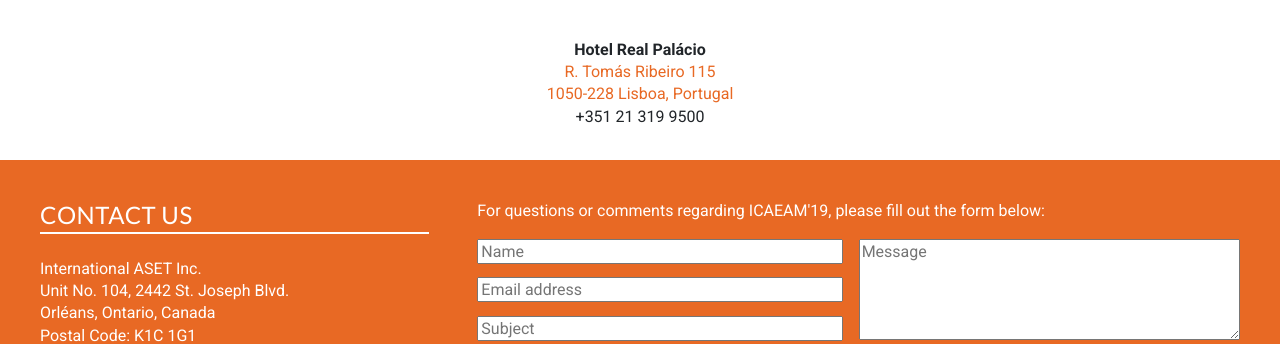
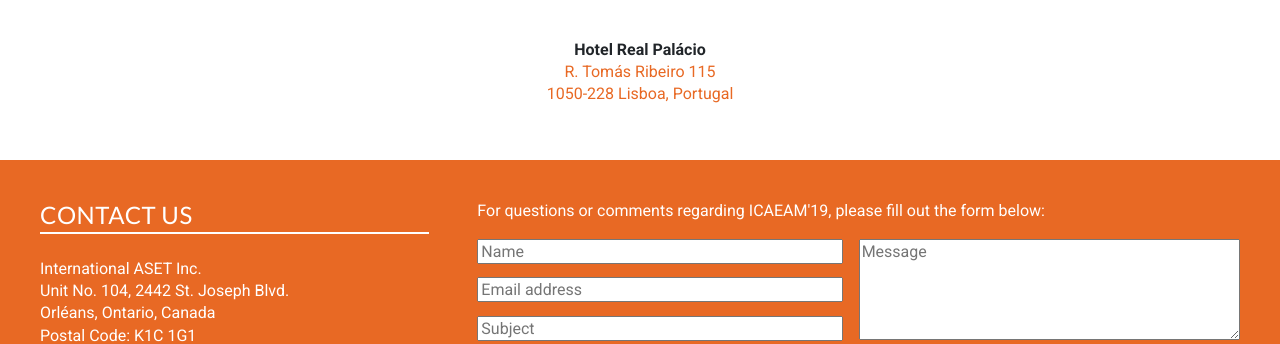
Before and after one commit to intaset/icaeam, a Jekyll site: the page built from venue.html, in a window 1280 px wide and 900 px high, scrolled down 995 px. Shown: the part 335-679 px from the top of the window. Built offline with Jekyll 4.4.1, drawn with Linux system fonts in a browser that asks for light colours; nearby versions of some CDN libraries; Markdown is read by kramdown in place of the engine named in the settings; comment, search, counter and statistics services are not loaded.

Commit message:
removed hotel phone number from venue & accommodation

```diff
--- a/accommodation.html
+++ b/accommodation.html
@@ -11,7 +11,7 @@ keyword: heat transfer conference, cfd conference, fluid flow conference,  energ
 
               <p class="body"><strong>We are pleased to announce that the International Conference on Advances in Engineering and Applied Mathematics (ICAEAM'19) will be held at the Hotel Real Palácio.</strong> More importantly, we have collaborated with the hotel to offer our customers a reduced rate on the accommodations! This discounted rate is only valid until May 12, 2019.</p>
 
-              <a href="../RealPalacioLisbonBookingForm.pdf" target="_blank"><i class="fas fa-hotel fa-2x sr-icons"></i> Discounted Rate Booking Form</a>
+              <a href="../RealPalacioLisbonBookingForm.pdf" class="body-link" target="_blank"><i class="fas fa-hotel fa-2x sr-icons"></i> Discounted Rate Booking Form</a>
 
               <center><a href="http://www.realpalacio.realhotelsgroup.com" target="_blank" class="body-link"><img src="../img/realpalacio_logo.png" class="flex-sponsor"></a></center>
               <br>
@@ -20,7 +20,6 @@ keyword: heat transfer conference, cfd conference, fluid flow conference,  energ
               <strong>Hotel Real Palácio</strong><br>
               <a target="_blank" href="https://goo.gl/maps/2nzrHVxWGGs" class="body-link">R. Tomás Ribeiro 115 <br>
               1050-228 Lisboa, Portugal </a><br>
-              +351 21 319 9500
                <br>
               </p>
               </center>
--- a/venue.html
+++ b/venue.html
@@ -9,7 +9,7 @@ keyword: heat transfer conference, cfd conference, fluid flow conference,  energ
   <div class="unit-spacer content">
   <p class="body"><strong>We are pleased to announce that the International Conference on Advances in Engineering and Applied Mathematics (ICAEAM'19) will be held at the Hotel Real Palácio.</strong> More importantly, we have collaborated with the hotel to offer our customers a reduced rate on the accommodations! This discounted rate is only valid until May 12, 2019.</p>
 
-              <a href="../RealPalacioLisbonBookingForm.pdf" target="_blank"><i class="fas fa-hotel fa-2x sr-icons"></i> Discounted Rate Booking Form</a>
+              <a href="../RealPalacioLisbonBookingForm.pdf" class="body-link" target="_blank"><i class="fas fa-hotel fa-2x sr-icons"></i> Discounted Rate Booking Form</a>
 
 <br><br><h4>Hotel Real Palácio</h4>
 <p class="body">Restored from the former Guedes Quinhones Palace, which dates back to the 17th century, the Hotel
@@ -17,7 +17,7 @@ Real Palácio is a piece of history located in the heart of Lisbon. The five sta
 contemporary styles for a comfortable stay that also allows a glimpse back into the past. Guests are
 invited to the Real Cozinha Restaurant to creatively reimagine traditional Portuguese cuisine or to the
 Health Club for a relaxing spa experience. For more information on how to reserve a room, please see
-the <a href="https://icaeam.com/accomodation">accommodation</a> page.
+the <a href="https://icaeam.com/accomodation" class="body-link">accommodation</a> page.
 </p>
 
 <p class="body">Travelling around the city is quick and easy with buses and metros right on your doorstep. Hotel Real
@@ -36,7 +36,6 @@ with this city by the sea. </p>
 <strong>Hotel Real Palácio</strong><br>
 <a target="_blank" href="https://goo.gl/maps/2nzrHVxWGGs" class="body-link">R. Tomás Ribeiro 115 <br>
 1050-228 Lisboa, Portugal </a><br>
-+351 21 319 9500
  <br>
 </p>
 </center>
```
Also changed, not shown: 2 other files.
